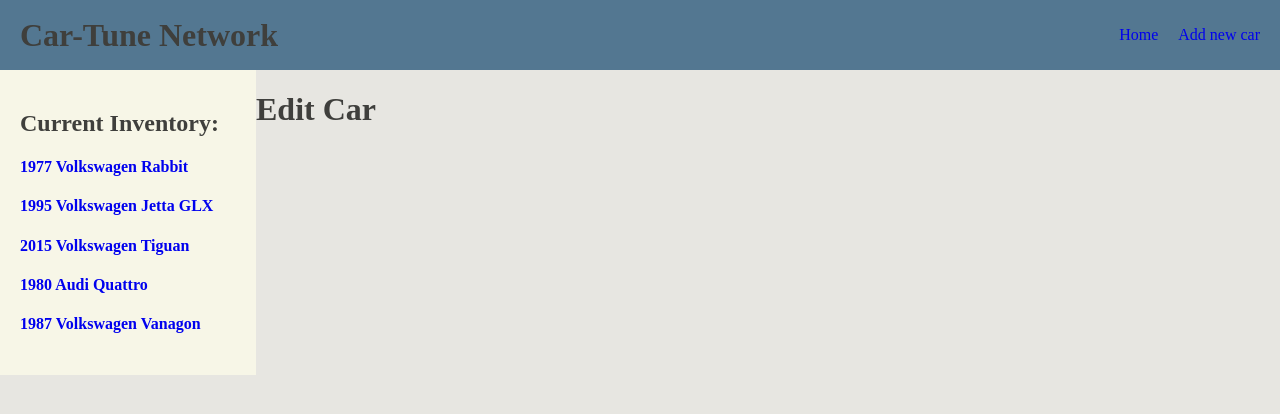
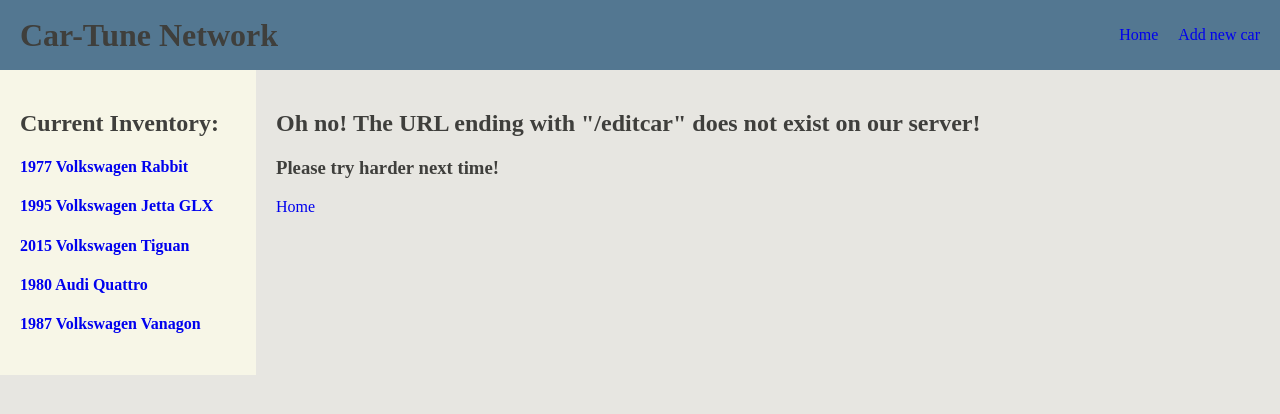
Before and after one commit to alspdx/car-tune-network, a React app: page /#/editcar in a window 1280 px wide. Shown: the top 414 px of the page. Built offline with nearby package versions, Linux system fonts and the light colour scheme.

Commit message:
add dynamic link from cardetails component to editcar component

```diff
--- a/src/components/Body.jsx
+++ b/src/components/Body.jsx
@@ -19,9 +19,9 @@ function Body() {
       <CarsList />
       <Switch>
         <Route exact path='/' component={Welcome}/>
+        <Route path='/newcar' component={NewCar}/>
         <Route path='/details/:id' component={CarDetails}/>
-        <Route path='/newcar' component={NewCar}/>
-        <Route path='/editcar' component={EditCar}/>
+        <Route path='/editcar/:id' component={EditCar}/>
         <Route component={Error404}/>
       </Switch>
     </div>
--- a/src/components/CarDetails.jsx
+++ b/src/components/CarDetails.jsx
@@ -1,3 +1,4 @@
+import { Link } from 'react-router-dom';
 import PropTypes from 'prop-types';
 import React from 'react';
 import { carsInventory } from './carsInventory';
@@ -7,6 +8,7 @@ function CarDetails(props) {
   return(
     <div>
       <h2>{car.year} {car.make} {car.model}</h2>
+      <Link to={`/editcar/${props.match.params.id}`}>Edit this car</Link>
     </div>
   );
 }
```
